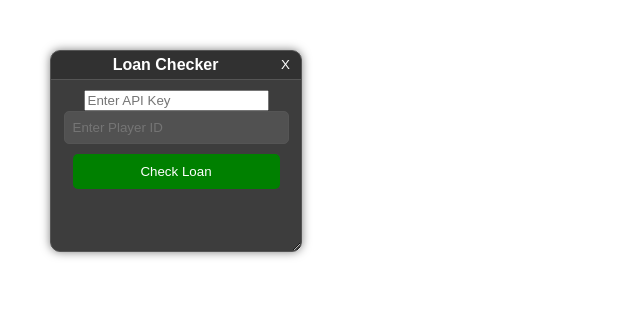
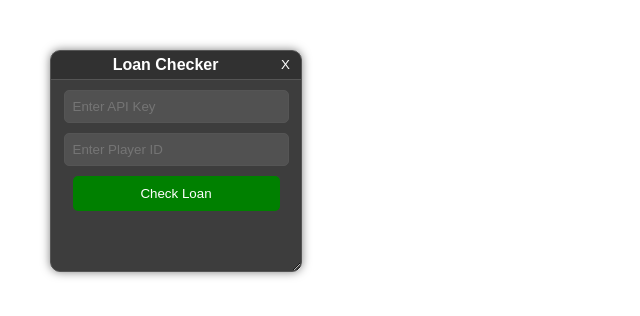
Before and after one commit to SirPr0/TT-Loan, a plain HTML site: page index.html in a window 1280 px wide. Shown: the whole page, without its empty margins (0-640 px from the left). Drawn offline with Linux system fonts and the light colour scheme.

Commit message:
Update styles.css

```diff
--- a/styles.css
+++ b/styles.css
@@ -10,7 +10,7 @@ body {
     top: 50px;
     left: 50px;
     width: 250px;
-    height: 200px;
+    height: 220px; /* Increased height to accommodate the new input */
     background-color: rgba(40, 40, 40, 0.9); /* Darker background */
     border: 1px solid #555;
     border-radius: 10px;
@@ -42,6 +42,7 @@ body {
     text-align: center;
 }
 
+#apiKeyInput,
 #playerIdInput {
     width: 90%;
     padding: 8px;
```
